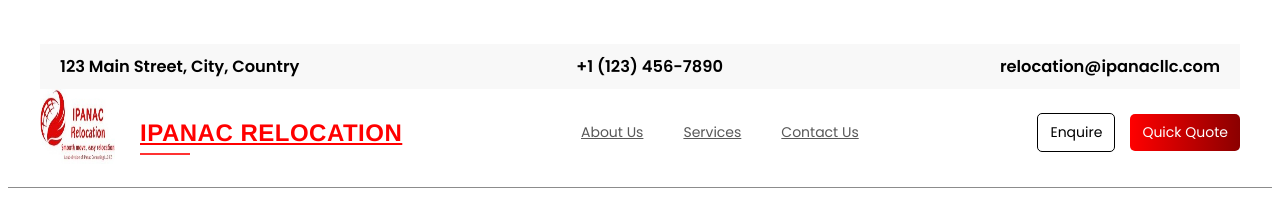
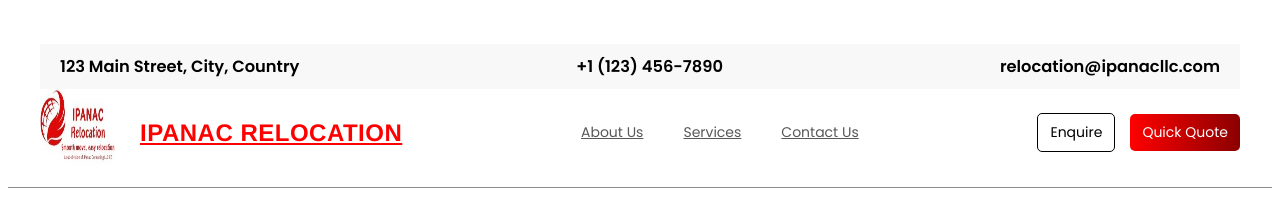
Before and after one commit to Mir-pes/ipanac-1, a React (Vite) app: page / in a window 1280 px wide. Shown: the top 209 px of the page. Built offline with nearby package versions, Linux system fonts and the light colour scheme.

Commit message:
Update Navbar.css

```diff
--- a/src/Navbar.css
+++ b/src/Navbar.css
@@ -84,7 +84,7 @@
     margin-top: 30px;
 }
 
-.title::after {
+/* .title::after {
     content: '';
     position: absolute;
     bottom: 0;
@@ -92,7 +92,7 @@
     width: 50px;
     height: 2px;
     background-color: #ff3333;
-}
+} */
 
 /* Navigation Links */
 .nav-links {
```
